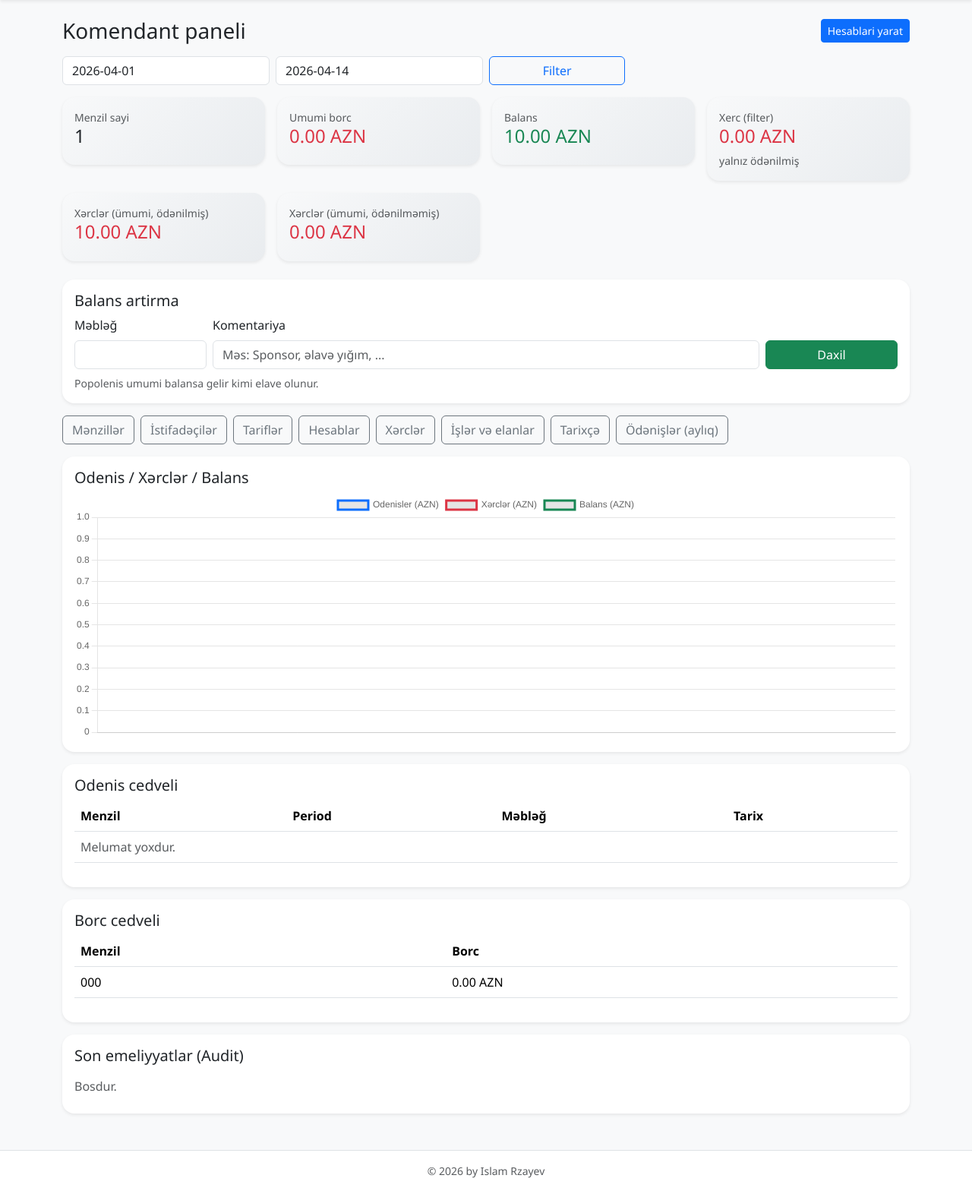
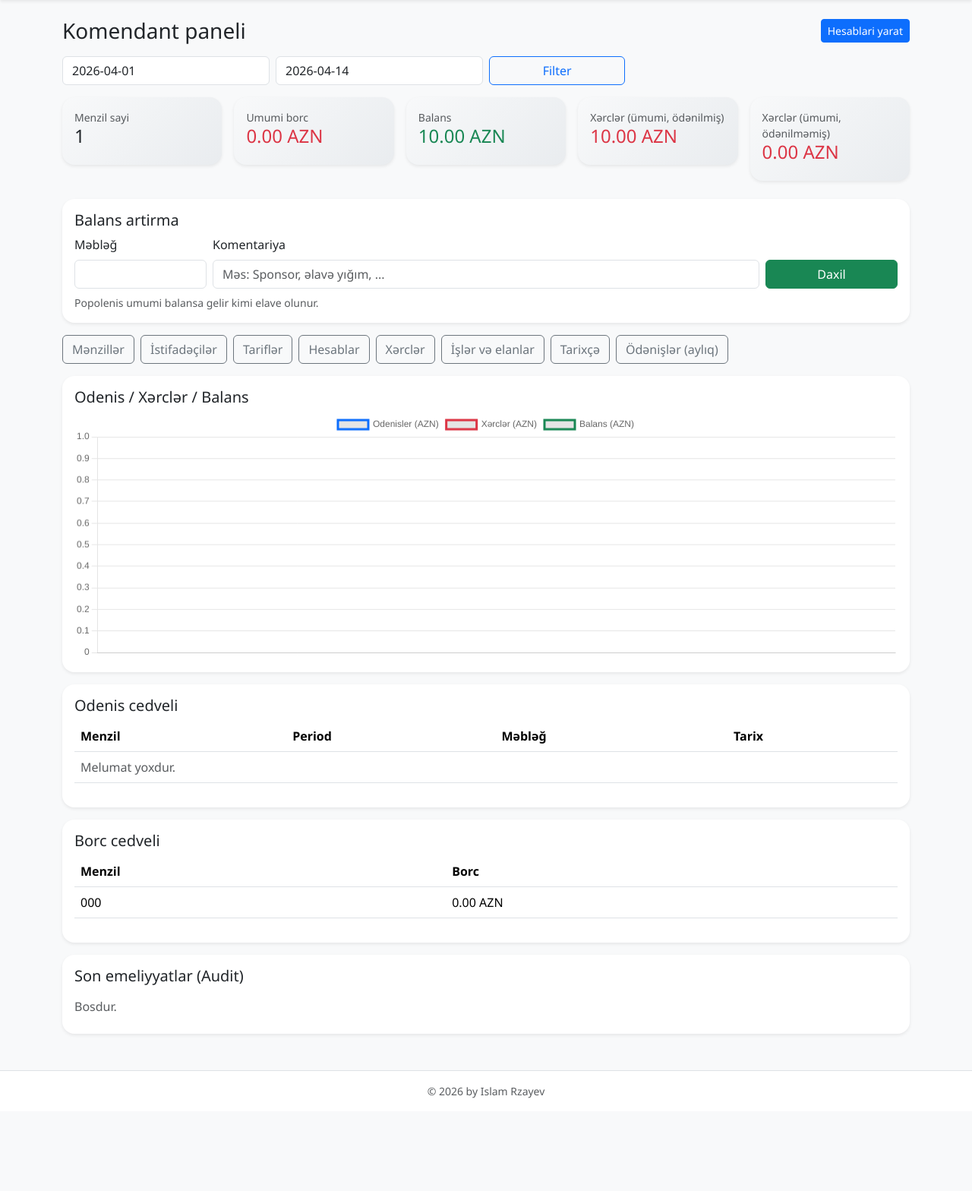
Before and after one commit to irzayev/emtk, a Flask app: page /dashboard in a window 1280 px wide. Shown: the part 56-1624 px from the top of the page at 76% size. After the commit the page ends 1502 px from the top, so only its background shows below. Run offline with Flask 3, Linux system fonts and the light colour scheme; the visitor is signed in with stand-in values (Sample User, id 1); tables that the repository leaves empty hold one stand-in row (values such as "Sample post"); parts of the project's set-up code (start-up, migrations or seed data) failed here and were passed over; some libraries are stand-ins or nearby versions.

Commit message:
Remove expense filter card and align metrics
Drop the Xerc (filter) metric card. Make remaining dashboard metric cards align in one row on large screens, and apply the same row layout to resident dashboard metrics.

Made-with: Cursor

```diff
--- a/templates/admin_dashboard.html
+++ b/templates/admin_dashboard.html
@@ -12,13 +12,12 @@
     <div class="col-md-2"><button class="btn btn-outline-primary w-100">Filter</button></div>
 </form>
 
-<div class="row g-3 mb-4">
-    <div class="col-md-3"><div class="card metric-card border-0 shadow-sm"><div class="card-body"><div class="text-muted small">Menzil sayi</div><div class="h4">{{ apartments_count }}</div></div></div></div>
-    <div class="col-md-3"><div class="card metric-card border-0 shadow-sm"><div class="card-body"><div class="text-muted small">Umumi borc</div><div class="h4 text-danger">{{ total_debt|azn }}</div></div></div></div>
-    <div class="col-md-3"><div class="card metric-card border-0 shadow-sm"><div class="card-body"><div class="text-muted small">Balans</div><div class="h4 {{ 'text-success' if house_balance >= 0 else 'text-danger' }}">{{ house_balance|azn }}</div></div></div></div>
-    <div class="col-md-3"><div class="card metric-card border-0 shadow-sm"><div class="card-body"><div class="text-muted small">Xerc (filter)</div><div class="h4 text-danger">{{ expenses_period|azn }}</div><div class="small text-muted">yalnız ödənilmiş</div></div></div></div>
-    <div class="col-md-3"><div class="card metric-card border-0 shadow-sm"><div class="card-body"><div class="text-muted small">Xərclər (ümumi, ödənilmiş)</div><div class="h4 text-danger">{{ paid_expenses_total|azn }}</div></div></div></div>
-    <div class="col-md-3"><div class="card metric-card border-0 shadow-sm"><div class="card-body"><div class="text-muted small">Xərclər (ümumi, ödənilməmiş)</div><div class="h4 text-danger">{{ unpaid_expenses_total|azn }}</div></div></div></div>
+<div class="row row-cols-1 row-cols-sm-2 row-cols-lg-5 g-3 mb-4">
+    <div class="col"><div class="card metric-card border-0 shadow-sm"><div class="card-body"><div class="text-muted small">Menzil sayi</div><div class="h4">{{ apartments_count }}</div></div></div></div>
+    <div class="col"><div class="card metric-card border-0 shadow-sm"><div class="card-body"><div class="text-muted small">Umumi borc</div><div class="h4 text-danger">{{ total_debt|azn }}</div></div></div></div>
+    <div class="col"><div class="card metric-card border-0 shadow-sm"><div class="card-body"><div class="text-muted small">Balans</div><div class="h4 {{ 'text-success' if house_balance >= 0 else 'text-danger' }}">{{ house_balance|azn }}</div></div></div></div>
+    <div class="col"><div class="card metric-card border-0 shadow-sm"><div class="card-body"><div class="text-muted small">Xərclər (ümumi, ödənilmiş)</div><div class="h4 text-danger">{{ paid_expenses_total|azn }}</div></div></div></div>
+    <div class="col"><div class="card metric-card border-0 shadow-sm"><div class="card-body"><div class="text-muted small">Xərclər (ümumi, ödənilməmiş)</div><div class="h4 text-danger">{{ unpaid_expenses_total|azn }}</div></div></div></div>
 </div>
 
 <div class="card border-0 shadow-sm mb-3">
```
Also changed, not shown: templates/resident_dashboard.html (+8 -8 lines).
